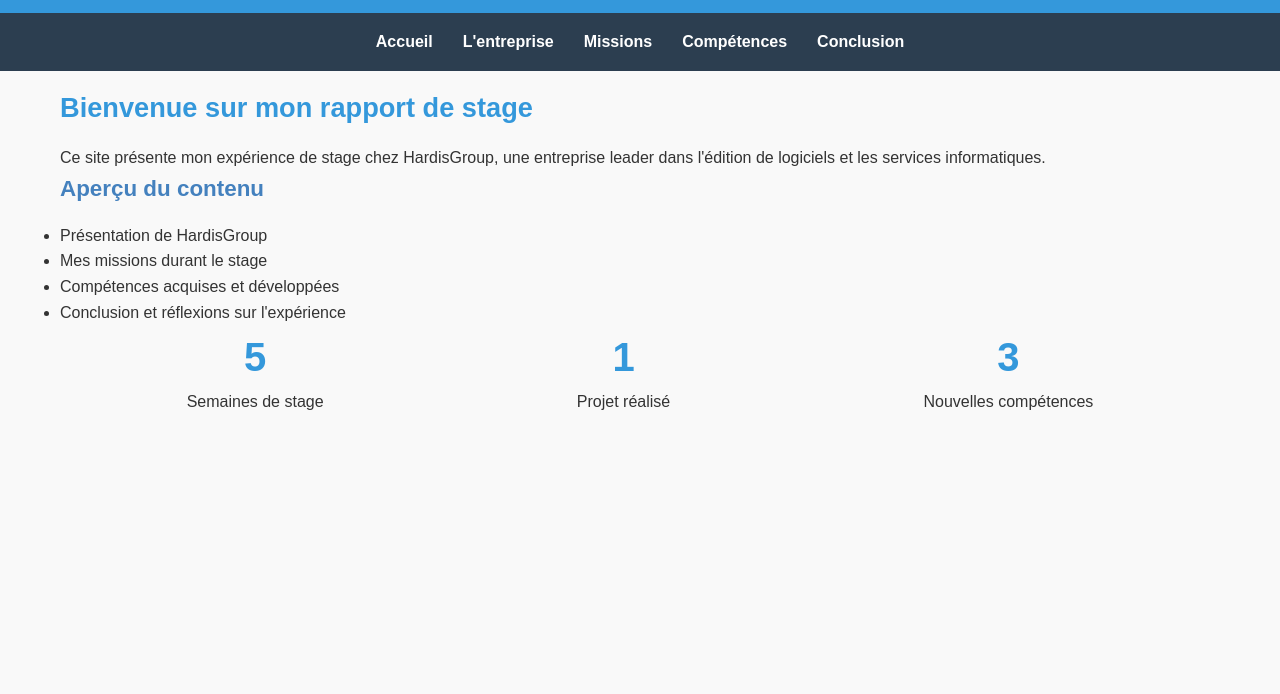
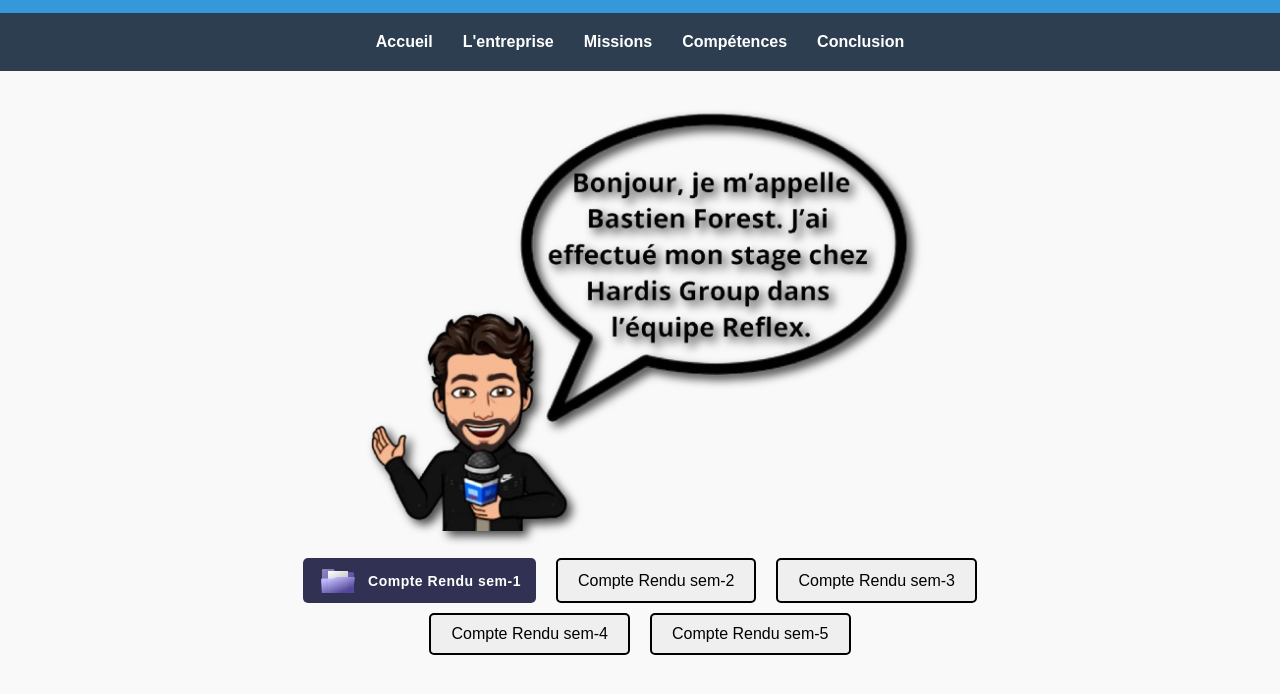
Before and after one commit to Bastien150/stage, a plain HTML site: page index.html in a window 1280 px wide. Shown: the part 70-764 px from the top of the page. Drawn offline with Linux system fonts and the light colour scheme.

Commit message:
Update index

```diff
--- a/index.html
+++ b/index.html
@@ -1,12 +1,78 @@
 <!DOCTYPE html>
 <html lang="fr">
   <head>
-    <meta charset="UTF-8">
-    <meta name="viewport" content="width=device-width, initial-scale=1.0">
+    <meta charset="UTF-8" />
+    <meta name="viewport" content="width=device-width, initial-scale=1.0" />
     <title>Accueil - Mon Stage chez HardisGroup</title>
-    <link rel="stylesheet" href="style.css">
+    <link rel="stylesheet" href="style.css" />
   </head>
   <body>
+    <style>
+        /* From Uiverse.io by vinodjangid07 */
+.Documents-btn {
+  display: flex;
+  align-items: center;
+  justify-content: flex-start;
+  width: fit-content;
+  height: 45px;
+  border: none;
+  padding: 0px 15px;
+  border-radius: 5px;
+  background-color: rgb(49, 49, 83);
+  gap: 10px;
+  cursor: pointer;
+  transition: all 0.3s;
+}
+.folderContainer {
+  width: 40px;
+  height: fit-content;
+  display: flex;
+  flex-direction: column;
+  align-items: center;
+  justify-content: flex-end;
+  position: relative;
+}
+.fileBack {
+  z-index: 1;
+  width: 80%;
+  height: auto;
+}
+.filePage {
+  width: 50%;
+  height: auto;
+  position: absolute;
+  z-index: 2;
+  transition: all 0.3s ease-out;
+}
+.fileFront {
+  width: 85%;
+  height: auto;
+  position: absolute;
+  z-index: 3;
+  opacity: 0.95;
+  transform-origin: bottom;
+  transition: all 0.3s ease-out;
+}
+.text {
+  color: white;
+  font-size: 14px;
+  font-weight: 600;
+  letter-spacing: 0.5px;
+}
+.Documents-btn:hover .filePage {
+  transform: translateY(-5px);
+}
+.Documents-btn:hover {
+  background-color: rgb(58, 58, 94);
+}
+.Documents-btn:active {
+  transform: scale(0.95);
+}
+.Documents-btn:hover .fileFront {
+  transform: rotateX(30deg);
+}
+
+    </style>
     <header>
       <div class="container">
         <h1>Mon Stage chez HardisGroup</h1>
@@ -23,30 +89,106 @@
         </ul>
       </div>
     </nav>
-    <main class="container">
-        <h2>Bienvenue sur mon rapport de stage</h2>
-        <p>Ce site présente mon expérience de stage chez HardisGroup, une entreprise leader dans l'édition de logiciels et les services informatiques.</p>
+    <main>
+      <div class="container">
+        <div class="image-container">
+          <img src="img/avatar.png" alt="Description de l'image" />
+        </div>
+        <div class="button-container">
+          <div class="button-row">
+            <button class="Documents-btn">
+              <span class="folderContainer">
+                <svg
+                  class="fileBack"
+                  width="146"
+                  height="113"
+                  viewBox="0 0 146 113"
+                  fill="none"
+                  xmlns="http://www.w3.org/2000/svg"
+                >
+                  <path
+                    d="M0 4C0 1.79086 1.79086 0 4 0H50.3802C51.8285 0 53.2056 0.627965 54.1553 1.72142L64.3303 13.4371C65.2799 14.5306 66.657 15.1585 68.1053 15.1585H141.509C143.718 15.1585 145.509 16.9494 145.509 19.1585V109C145.509 111.209 143.718 113 141.509 113H3.99999C1.79085 113 0 111.209 0 109V4Z"
+                    fill="url(#paint0_linear_117_4)"
+                  ></path>
+                  <defs>
+                    <linearGradient
+                      id="paint0_linear_117_4"
+                      x1="0"
+                      y1="0"
+                      x2="72.93"
+                      y2="95.4804"
+                      gradientUnits="userSpaceOnUse"
+                    >
+                      <stop stop-color="#8F88C2"></stop>
+                      <stop offset="1" stop-color="#5C52A2"></stop>
+                    </linearGradient>
+                  </defs>
+                </svg>
+                <svg
+                  class="filePage"
+                  width="88"
+                  height="99"
+                  viewBox="0 0 88 99"
+                  fill="none"
+                  xmlns="http://www.w3.org/2000/svg"
+                >
+                  <rect
+                    width="88"
+                    height="99"
+                    fill="url(#paint0_linear_117_6)"
+                  ></rect>
+                  <defs>
+                    <linearGradient
+                      id="paint0_linear_117_6"
+                      x1="0"
+                      y1="0"
+                      x2="81"
+                      y2="160.5"
+                      gradientUnits="userSpaceOnUse"
+                    >
+                      <stop stop-color="white"></stop>
+                      <stop offset="1" stop-color="#686868"></stop>
+                    </linearGradient>
+                  </defs>
+                </svg>
 
-        <h3>Aperçu du contenu</h3>
-        <ul>
-            <li>Présentation de HardisGroup</li>
-            <li>Mes missions durant le stage</li>
-            <li>Compétences acquises et développées</li>
-            <li>Conclusion et réflexions sur l'expérience</li>
-        </ul>
+                <svg
+                  class="fileFront"
+                  width="160"
+                  height="79"
+                  viewBox="0 0 160 79"
+                  fill="none"
+                  xmlns="http://www.w3.org/2000/svg"
+                >
+                  <path
+                    d="M0.29306 12.2478C0.133905 9.38186 2.41499 6.97059 5.28537 6.97059H30.419H58.1902C59.5751 6.97059 60.9288 6.55982 62.0802 5.79025L68.977 1.18034C70.1283 0.410771 71.482 0 72.8669 0H77H155.462C157.87 0 159.733 2.1129 159.43 4.50232L150.443 75.5023C150.19 77.5013 148.489 79 146.474 79H7.78403C5.66106 79 3.9079 77.3415 3.79019 75.2218L0.29306 12.2478Z"
+                    fill="url(#paint0_linear_117_5)"
+                  ></path>
+                  <defs>
+                    <linearGradient
+                      id="paint0_linear_117_5"
+                      x1="38.7619"
+                      y1="8.71323"
+                      x2="66.9106"
+                      y2="82.8317"
+                      gradientUnits="userSpaceOnUse"
+                    >
+                      <stop stop-color="#C3BBFF"></stop>
+                      <stop offset="1" stop-color="#51469A"></stop>
+                    </linearGradient>
+                  </defs>
+                </svg>
+              </span>
+              <p class="text">Compte Rendu sem-1</p>
+            </button>
 
-        <div class="key-figures">
-            <div class="figure-item">
-                <div class="number">5</div>
-                <div>Semaines de stage</div>
+            <button>Compte Rendu sem-2</button>
+            <button>Compte Rendu sem-3</button>
           </div>
-            <div class="figure-item">
-                <div class="number">1</div>
-                <div>Projet réalisé</div>
+          <div class="button-row">
+            <button>Compte Rendu sem-4</button>
+            <button>Compte Rendu sem-5</button>
           </div>
-            <div class="figure-item">
-                <div class="number">3</div>
-                <div>Nouvelles compétences</div>
         </div>
       </div>
     </main>
--- a/style.css
+++ b/style.css
@@ -23,6 +23,39 @@
     max-width: 1200px;
     margin: 0 auto;
     padding: 0 20px;
+}
+
+.image-container {
+    text-align: center;
+    margin-bottom: 20px;
+}
+
+.image-container img {
+    max-width: 550px;
+    height: auto;
+    filter: drop-shadow(5px 5px 5px rgba(0,0,0,0.7));
+    margin-top: -25px !important;
+}
+
+.button-container {
+    display: flex;
+    flex-direction: column;
+    align-items: center;
+}
+
+.button-row {
+    display: flex;
+    justify-content: center;
+    margin-bottom: 10px;
+}
+
+button {
+    margin: 0 10px;
+    padding: 10px 20px;
+    font-size: 16px;
+    cursor: pointer;
+    border-radius: 5px;
+    border: 2px solid black;
 }
 nav{
     margin-bottom: 15px;
```
Also changed, not shown: img/avatar.png (added). Lines whose indentation alone changed are shown as unchanged.
